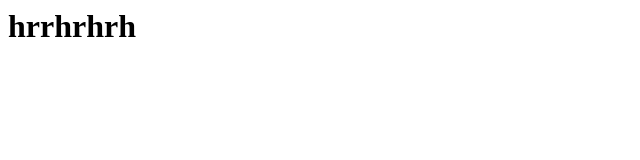
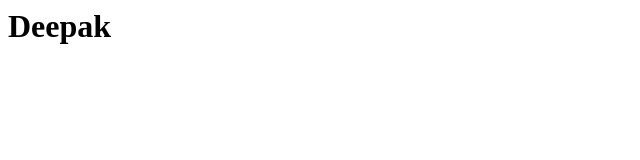
Before and after one commit to jhaji1991/jhagithubtutorial, a plain HTML site: page index.htm in a window 1280 px wide. Shown: the whole page, without its empty margins (0-640 px from the left). Drawn offline with Linux system fonts and the light colour scheme.

Commit message:
update index text

```diff
--- a/index.htm
+++ b/index.htm
@@ -5,6 +5,6 @@
 </head>
 
 <body>
- <h1>hrrhrhrh</h1>
+ <h1>Deepak</h1>
 </body>
 </html
```
